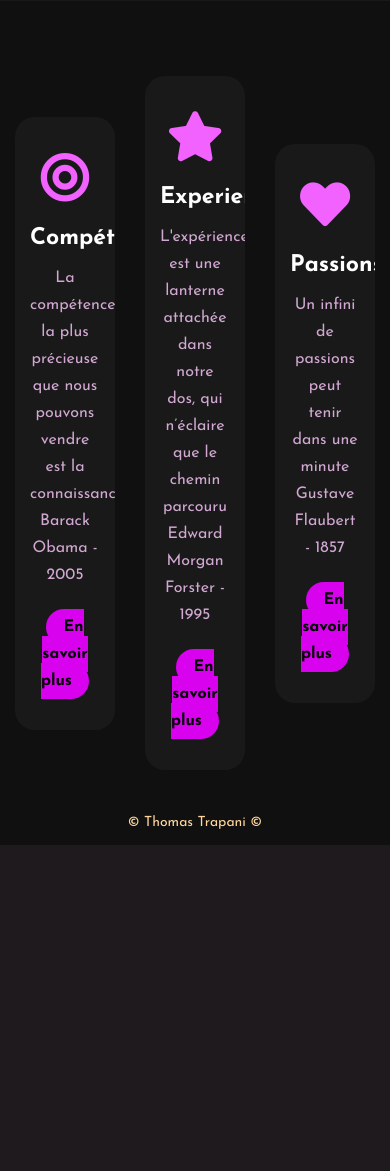
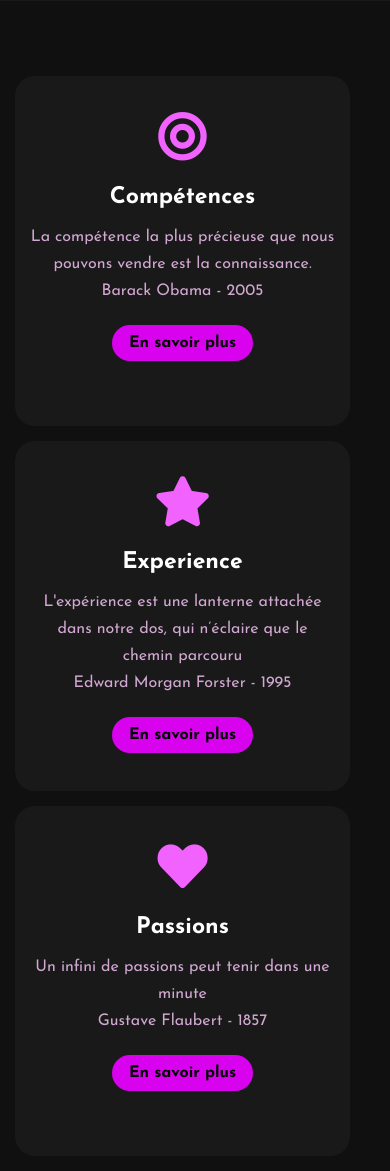
Before and after one commit to thomas-trapani/thomas-trapani.github.io, a PHP site: page / in a window 390 px wide; the page is wider, and only the part inside the window is pictured. Shown: the part 1738-2909 px from the top of that part. Before the commit the page ends 2583 px from the top of that part, so only its background shows below. Run offline with PHP 8.4, Linux system fonts and the light colour scheme.

Commit message:
Update style.css

```diff
--- a/style.css
+++ b/style.css
@@ -251,6 +251,6 @@ footer{
 
 @media (max-width: 767px) {
 	.box{
-		display: absolute;
+		display: inline-block;
 	}
 }
```
